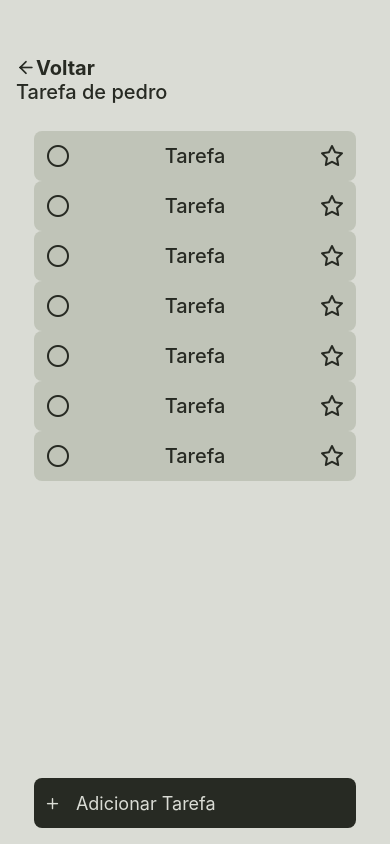
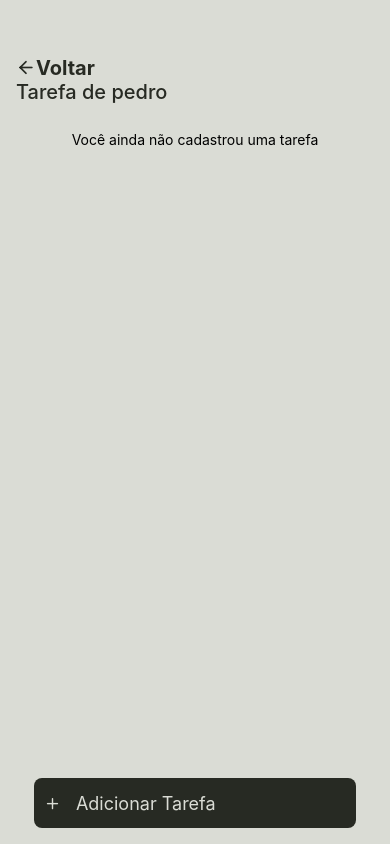
Before and after one commit to phplemos/residencia-de-software, a React Native app in the folder lista-de-tarefas/: screen / in a window 390 px wide. Built offline with nearby package versions, Linux system fonts and the light colour scheme.

Commit message:
Implementando funcionalidade de adicionar tarefa

```diff
--- a/lista-de-tarefas/App.tsx
+++ b/lista-de-tarefas/App.tsx
@@ -3,12 +3,30 @@ import { StyleSheet, Text, View } from 'react-native';
 import { TopbarTarefa } from './src/components/TopbarTarefa';
 import { BotaoAddTarefa } from './src/components/BotaoAddTarefa';
 import { ListaTarefas } from './src/components/ListaTarefas';
+import { useState } from 'react';
+import { FlatList } from 'react-native';
+import { Tarefa } from './src/components/Tarefa';
 export default function App() {
+
+  const [tarefaText, setTarefaText] = useState("");
+  const [tarefas, setTarefas] = useState<{ description: string, check: boolean }[]>([]);
+
   return (
     <View style={styles.container}>
-      <TopbarTarefa nomeTarefa={"Tarefa de pedro"}/>
-      <ListaTarefas/>
-      <BotaoAddTarefa/>
+      <TopbarTarefa nomeTarefa={"Tarefa de pedro"} />
+      <FlatList data={tarefas} keyExtractor={(item, index) => index.toString()}
+        renderItem={
+          (item) => (<Tarefa />)
+        }
+        ListEmptyComponent={() => (
+          <View>
+            <Text>Você ainda não cadastrou uma tarefa</Text>
+          </View>
+        )}
+      />
+
+
+      <BotaoAddTarefa />
       <StatusBar style="auto" />
     </View>
   );
@@ -16,13 +34,13 @@ export default function App() {
 
 const styles = StyleSheet.create({
   container: {
-    display:'flex',
-    height:'100%',
+    display: 'flex',
+    height: '100%',
     backgroundColor: '#DADCD5',
     justifyContent: 'space-between',
     alignItems: 'center',
-    padding:16,
-    paddingTop:45,
-    gap:16
+    padding: 16,
+    paddingTop: 45,
+    gap: 16
   },
 });
--- a/lista-de-tarefas/src/components/ListaTarefas/index.tsx
+++ b/lista-de-tarefas/src/components/ListaTarefas/index.tsx
@@ -1,8 +1,6 @@
 import { BotaoAddTarefa } from "../BotaoAddTarefa";
 import { Tarefa } from "../Tarefa";
 import { Container } from "./style";
-
-
 
 export function ListaTarefas(  ){
     return (
--- a/lista-de-tarefas/src/components/ListaTarefas/style.ts
+++ b/lista-de-tarefas/src/components/ListaTarefas/style.ts
@@ -8,4 +8,5 @@ export const Container = styled.ScrollView`
     flex-flow: column nowrap;
     padding-bottom: 10px;
     overflow: hidden;
+
 `;
--- a/lista-de-tarefas/src/components/Tarefa/index.tsx
+++ b/lista-de-tarefas/src/components/Tarefa/index.tsx
@@ -1,7 +1,7 @@
 import {Feather} from '@expo/vector-icons'
 import { Container, TarefaDone, TarefaText, TarefaFavoritado } from "./style";
 
-type Tarefa = {
+type TarefaType = {
     descricao: String,
     check: Boolean,
 }
--- a/lista-de-tarefas/src/components/Tarefa/style.ts
+++ b/lista-de-tarefas/src/components/Tarefa/style.ts
@@ -10,6 +10,7 @@ export const Container = styled.TouchableOpacity`
     border-radius: 8px;
     padding: 10px;
     overflow: hidden;
+    margin-top: 16px;
 `;
 
 export const TarefaText = styled.Text`
```
